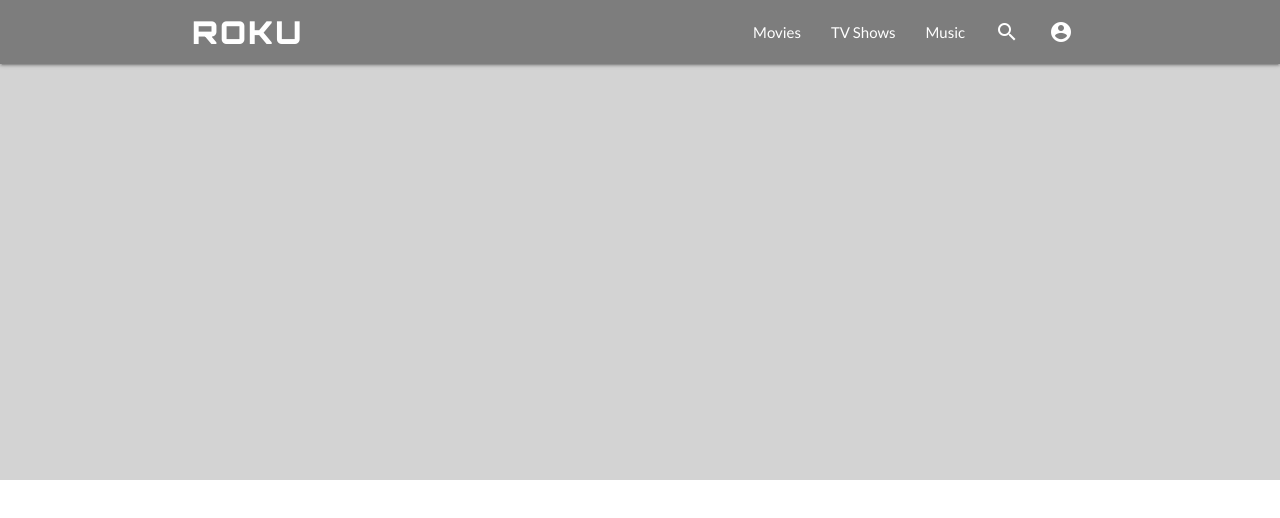
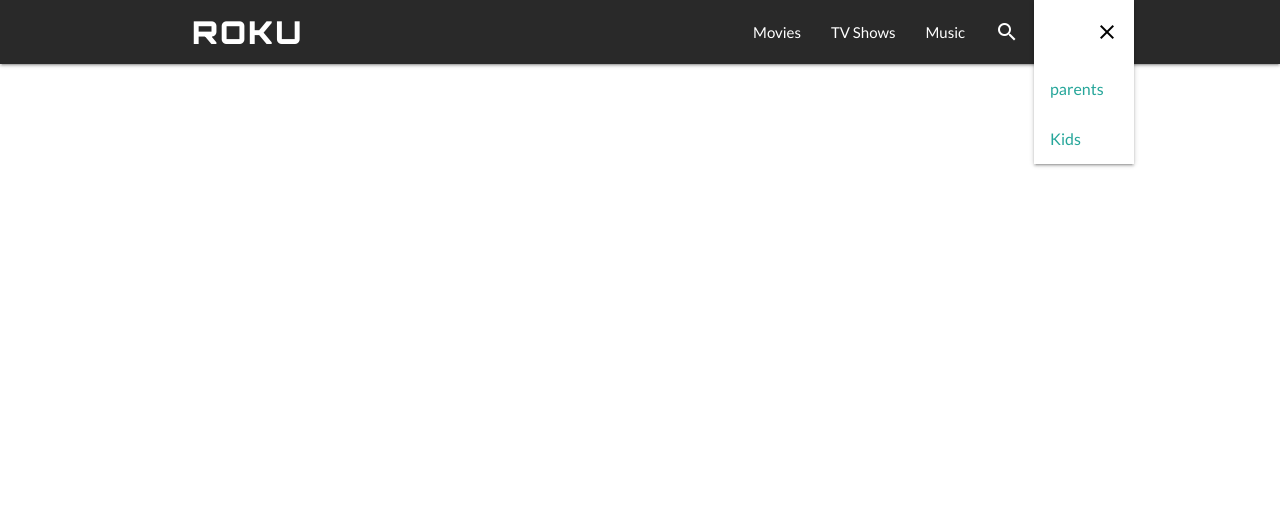
Before and after one commit to Deep-dsp/Patel_Deepkumar_Rokuflashback, a website: page stream.html in a window 1280 px wide. Both pictures are taken after a click on the link "account_circle". Drawn offline with nearby package versions, Linux system fonts and the light colour scheme.

Commit message:
navBarUserProfile

```diff
--- a/assets/sass/modules/_header.scss
+++ b/assets/sass/modules/_header.scss
@@ -1,6 +1,11 @@
 nav{
-    background-color: rgba(#292929, 0.5);
+    background-color: #292929;
 }
+
+nav ul li:hover {
+    background-color: white;
+    color: crimson;
+ }
 
 a.brand-logo{
     font-family: "Orbitron", sans-serif;
@@ -8,8 +13,9 @@ a.brand-logo{
     letter-spacing: 2px;
 }
 
-header{
-    width: 100%;
-    height: 60vh;
-    background: lightgrey;
+.dropdown-content{
+    margin-top: 20px;
+    a{
+        color: #000;
+    }
 }
--- a/public/scripts/components/loginPanelAnim.js
+++ b/public/scripts/components/loginPanelAnim.js
@@ -1,2 +1,7 @@
 const side_nav = document.querySelectorAll('.sidenav');
 M.Sidenav.init(side_nav, {});
+
+document.addEventListener('DOMContentLoaded', function() {
+    var elems = document.querySelectorAll('.dropdown-trigger');
+    M.Dropdown.init(elems, {});
+  });
--- a/stream.html
+++ b/stream.html
@@ -26,7 +26,7 @@
                                 <li><a href="#">TV Shows</a></li>
                                 <li><a href="#">Music</a></li>
                                 <li><a href="#"><i class="material-icons">search</i></a></li>
-                                <li><a href="#"><i class="material-icons">account_circle</i></a></li>
+                                <li><a href="#" class="dropdown-trigger" data-target="user-profile"><i class="material-icons">account_circle</i></a></li>
                             </ul>
                             <a href="#" class="sidenav-trigger right" data-target="side_nav"><i class="material-icons">menu</i></a>
                         </div>
@@ -40,6 +40,12 @@
                     <li><a href="#"><i class="material-icons">search</i> Search</a></li>
                     <li><a href="#"><i class="material-icons">account_circle</i>Account</a></li>
                 </ul>
+
+                <ul class="dropdown-content" id="user-profile">
+                    <a href="#" class="sidenav-close right"><i class="material-icons">close</i></a>
+                    <li><a href="#">parents</a></li>
+                    <li><a href="#">Kids</a></li>
+                </ul>
         </header>
     </main>
     <script src="https://cdnjs.cloudflare.com/ajax/libs/materialize/1.0.0/js/materialize.min.js"></script>
```
Also changed, not shown: public/css/main.css, 1 other file.
